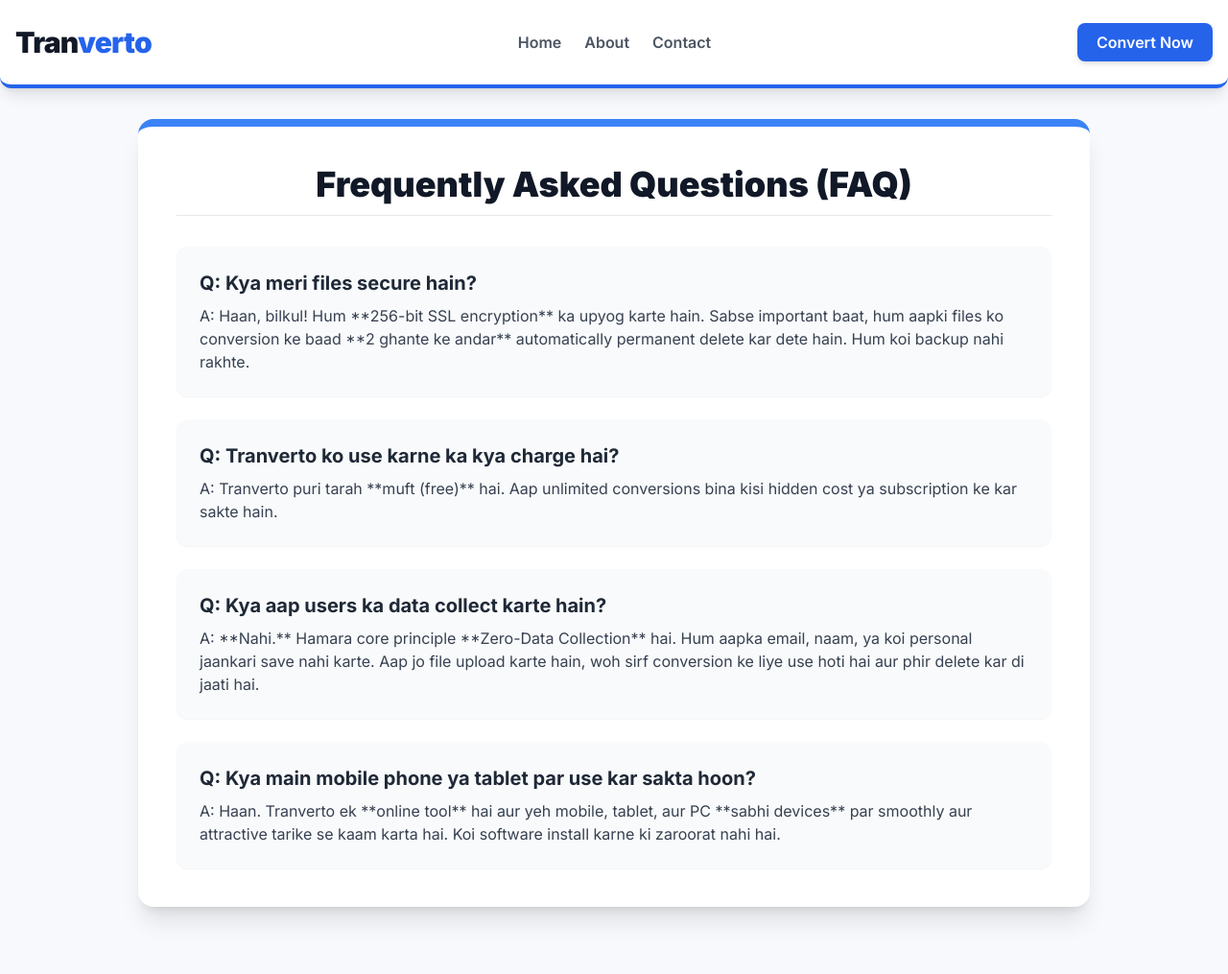
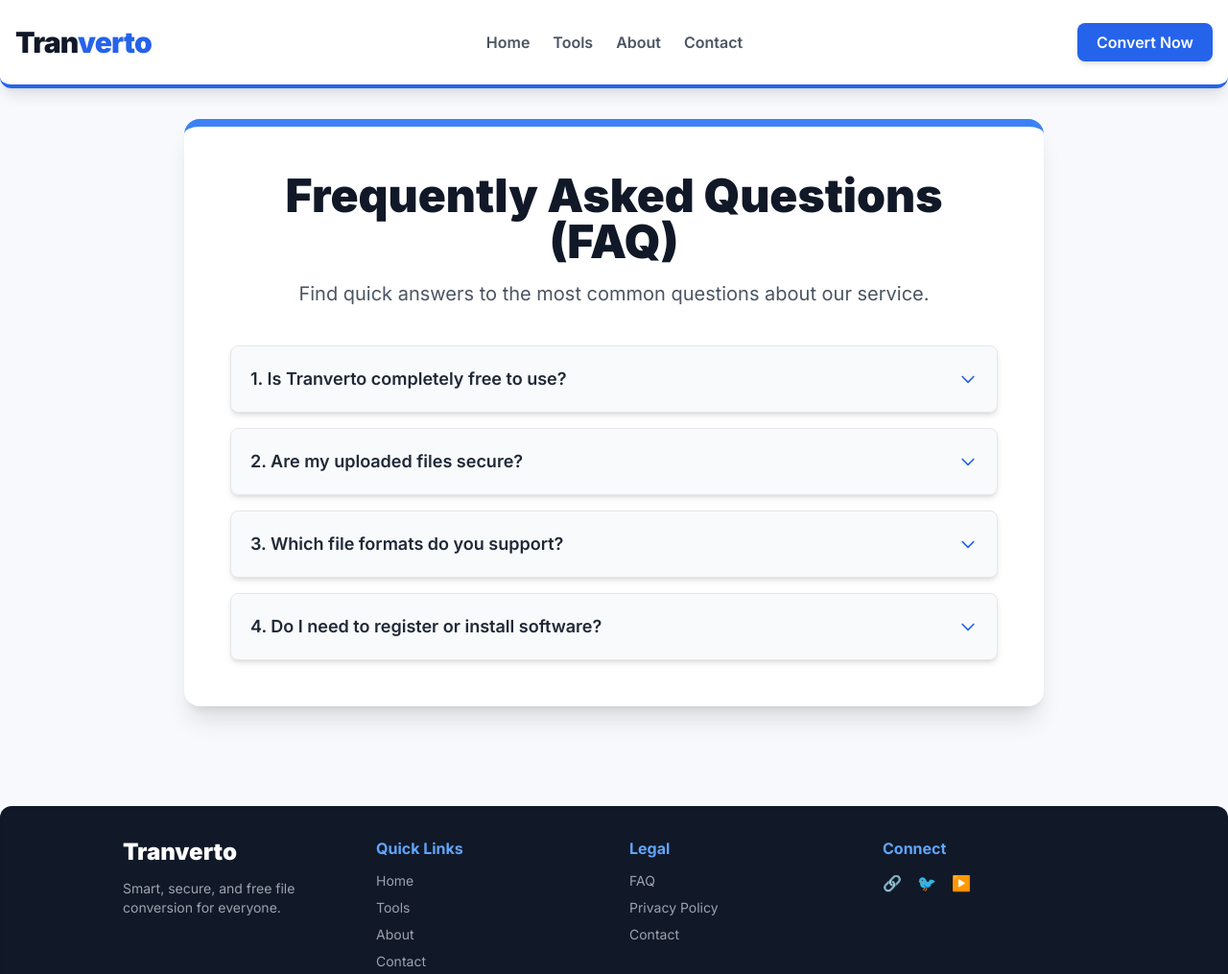
Before and after one commit to sanandrentalborker/Tranverto, a plain HTML site: page faq.html in a window 1280 px wide. Shown: the top 1015 px of the page at 96% size. Drawn offline with nearby package versions, Linux system fonts and the light colour scheme.

Commit message:
faq.html

```diff
--- a/faq.html
+++ b/faq.html
@@ -6,57 +6,98 @@
     <title>FAQ – Tranverto</title>
     <script src="https://cdn.tailwindcss.com"></script>
     <link href="https://fonts.googleapis.com/css2?family=Inter:wght@400;600;700;800;900&display=swap" rel="stylesheet">
+    <style>
+        body {
+            font-family: 'Inter', sans-serif;
+            background-color: #f7f9fc;
+        }
+        .header-sticky {
+            position: sticky;
+            top: 0;
+            z-index: 50;
+        }
+        .faq-item {
+            cursor: pointer;
+            transition: background-color 0.3s;
+        }
+        .faq-answer {
+            max-height: 0;
+            overflow: hidden;
+            transition: max-height 0.4s ease-out;
+        }
+        .faq-item[aria-expanded="true"] .faq-answer {
+            max-height: 500px; /* Adjust this value if content is long */
+            transition: max-height 0.4s ease-in;
+        }
+    </style>
 </head>
-<body class="bg-[#f7f9fc] min-h-screen flex flex-col items-center font-['Inter']">
+<body class="min-h-screen flex flex-col items-center">
 
-    <header class="w-full max-w-7xl px-4 py-4 md:py-6 flex justify-between items-center bg-white rounded-b-xl shadow-lg border-b-4 border-blue-600">
+    <header class="header-sticky w-full max-w-7xl px-4 py-4 md:py-6 flex justify-between items-center bg-white rounded-b-xl shadow-lg border-b-4 border-blue-600">
         <div class="flex items-center space-x-3">
             <h1 class="text-3xl font-black text-gray-900 tracking-tight">Tran<span class="text-blue-600">verto</span></h1>
         </div>
-        <nav class="hidden md:flex space-x-6 text-gray-600 font-semibold">
+
+        <nav class="hidden lg:flex space-x-6 text-gray-600 font-semibold">
             <a href="/" class="hover:text-blue-600">Home</a>
+            <a href="/#tools-grid" class="hover:text-blue-600">Tools</a>
             <a href="/about.html" class="hover:text-blue-600">About</a>
             <a href="/contact.html" class="hover:text-blue-600">Contact</a>
         </nav>
-        <a href="/" class="bg-blue-600 hover:bg-blue-700 text-white font-semibold py-2 px-5 rounded-lg shadow-md transition duration-300 hidden sm:block">
+
+        <a href="/" class="bg-blue-600 hover:bg-blue-700 text-white font-semibold py-2 px-5 rounded-lg shadow-md transition duration-300 hidden md:block">
             Convert Now
         </a>
     </header>
 
-    <main class="w-full max-w-5xl flex-grow px-4 mt-8">
-        <div class="bg-white p-6 sm:p-10 rounded-2xl shadow-xl border-t-8 border-blue-500 mb-10">
-            <h2 class="text-4xl font-black text-gray-900 mb-8 border-b pb-3 text-center">Frequently Asked Questions (FAQ)</h2>
+    <main class="w-full max-w-7xl flex-grow px-4 mt-8">
+        <div class="max-w-4xl mx-auto bg-white p-8 sm:p-12 rounded-2xl shadow-xl border-t-8 border-blue-500 mb-10">
+            <h2 class="text-5xl font-black text-gray-900 mb-4 text-center">Frequently Asked Questions (FAQ)</h2>
+            <p class="text-xl text-gray-600 mb-10 text-center">Find quick answers to the most common questions about our service.</p>
 
-            <div class="space-y-6">
-                <div class="bg-gray-50 p-6 rounded-xl shadow-sm">
-                    <h3 class="text-xl font-bold text-gray-800 mb-2">Q: Kya meri files secure hain?</h3>
-                    <p class="text-gray-700">
-                        A: Haan, bilkul! Hum **256-bit SSL encryption** ka upyog karte hain. Sabse important baat, hum aapki files ko conversion ke baad **2 ghante ke andar** automatically permanent delete kar dete hain. Hum koi backup nahi rakhte.
-                    </p>
+            <div class="space-y-4">
+
+                <div class="faq-item bg-gray-50 border border-gray-200 rounded-lg shadow-md" onclick="toggleAnswer(this)" aria-expanded="false">
+                    <div class="p-5 flex justify-between items-center">
+                        <h4 class="text-lg font-semibold text-gray-800">1. Is Tranverto completely free to use?</h4>
+                        <svg class="w-5 h-5 text-blue-600 transform rotate-0 transition duration-300" fill="none" stroke="currentColor" viewBox="0 0 24 24" xmlns="http://www.w3.org/2000/svg"><path stroke-linecap="round" stroke-linejoin="round" stroke-width="2" d="M19 9l-7 7-7-7"></path></svg>
+                    </div>
+                    <div class="faq-answer">
+                        <p class="p-5 pt-0 text-gray-600 border-t border-gray-200">Yes, Tranverto is 100% free. We offer high-quality file conversion tools without any hidden costs, subscriptions, or limitations on use.</p>
+                    </div>
                 </div>
 
-                <div class="bg-gray-50 p-6 rounded-xl shadow-sm">
-                    <h3 class="text-xl font-bold text-gray-800 mb-2">Q: Tranverto ko use karne ka kya charge hai?</h3>
-                    <p class="text-gray-700">
-                        A: Tranverto puri tarah **muft (free)** hai. Aap unlimited conversions bina kisi hidden cost ya subscription ke kar sakte hain.
-                    </p>
+                <div class="faq-item bg-gray-50 border border-gray-200 rounded-lg shadow-md" onclick="toggleAnswer(this)" aria-expanded="false">
+                    <div class="p-5 flex justify-between items-center">
+                        <h4 class="text-lg font-semibold text-gray-800">2. Are my uploaded files secure?</h4>
+                        <svg class="w-5 h-5 text-blue-600 transform rotate-0 transition duration-300" fill="none" stroke="currentColor" viewBox="0 0 24 24" xmlns="http://www.w3.org/2000/svg"><path stroke-linecap="round" stroke-linejoin="round" stroke-width="2" d="M19 9l-7 7-7-7"></path></svg>
+                    </div>
+                    <div class="faq-answer">
+                        <p class="p-5 pt-0 text-gray-600 border-t border-gray-200">Absolutely. Your files are automatically **deleted from our servers immediately** after conversion and download. We do not store, view, or share your content.</p>
+                    </div>
                 </div>
 
-                <div class="bg-gray-50 p-6 rounded-xl shadow-sm">
-                    <h3 class="text-xl font-bold text-gray-800 mb-2">Q: Kya aap users ka data collect karte hain?</h3>
-                    <p class="text-gray-700">
-                        A: **Nahi.** Hamara core principle **Zero-Data Collection** hai. Hum aapka email, naam, ya koi personal jaankari save nahi karte. Aap jo file upload karte hain, woh sirf conversion ke liye use hoti hai aur phir delete kar di jaati hai.
-                    </p>
+                <div class="faq-item bg-gray-50 border border-gray-200 rounded-lg shadow-md" onclick="toggleAnswer(this)" aria-expanded="false">
+                    <div class="p-5 flex justify-between items-center">
+                        <h4 class="text-lg font-semibold text-gray-800">3. Which file formats do you support?</h4>
+                        <svg class="w-5 h-5 text-blue-600 transform rotate-0 transition duration-300" fill="none" stroke="currentColor" viewBox="0 0 24 24" xmlns="http://www.w3.org/2000/svg"><path stroke-linecap="round" stroke-linejoin="round" stroke-width="2" d="M19 9l-7 7-7-7"></path></svg>
+                    </div>
+                    <div class="faq-answer">
+                        <p class="p-5 pt-0 text-gray-600 border-t border-gray-200">We primarily focus on popular document and image conversions, such as **PDF to DOC, JPG to PNG, and more**. We are constantly working to add more formats based on user demand.</p>
+                    </div>
                 </div>
 
-                <div class="bg-gray-50 p-6 rounded-xl shadow-sm">
-                    <h3 class="text-xl font-bold text-gray-800 mb-2">Q: Kya main mobile phone ya tablet par use kar sakta hoon?</h3>
-                    <p class="text-gray-700">
-                        A: Haan. Tranverto ek **online tool** hai aur yeh mobile, tablet, aur PC **sabhi devices** par smoothly aur attractive tarike se kaam karta hai. Koi software install karne ki zaroorat nahi hai.
-                    </p>
+                <div class="faq-item bg-gray-50 border border-gray-200 rounded-lg shadow-md" onclick="toggleAnswer(this)" aria-expanded="false">
+                    <div class="p-5 flex justify-between items-center">
+                        <h4 class="text-lg font-semibold text-gray-800">4. Do I need to register or install software?</h4>
+                        <svg class="w-5 h-5 text-blue-600 transform rotate-0 transition duration-300" fill="none" stroke="currentColor" viewBox="0 0 24 24" xmlns="http://www.w3.org/2000/svg"><path stroke-linecap="round" stroke-linejoin="round" stroke-width="2" d="M19 9l-7 7-7-7"></path></svg>
+                    </div>
+                    <div class="faq-answer">
+                        <p class="p-5 pt-0 text-gray-600 border-t border-gray-200">No. Tranverto is entirely web-based. There is **no need to sign up or download any software**—just upload your file and convert it directly in your browser.</p>
+                    </div>
                 </div>
+
             </div>
-
         </div>
     </main>
 
@@ -92,7 +133,35 @@
                 </div>
             </div>
         </div>
+
         <p class="text-center text-sm text-gray-500">© 2025 Tranverto. All Rights Reserved. | Proudly Made for the Global Market.</p>
     </footer>
+
+    <script>
+        function toggleAnswer(element) {
+            const answer = element.querySelector('.faq-answer');
+            const icon = element.querySelector('svg');
+            const isExpanded = element.getAttribute('aria-expanded') === 'true';
+
+            if (isExpanded) {
+                element.setAttribute('aria-expanded', 'false');
+                answer.style.maxHeight = '0';
+                icon.style.transform = 'rotate(0deg)';
+            } else {
+                // Collapse all others
+                document.querySelectorAll('.faq-item[aria-expanded="true"]').forEach(item => {
+                    item.setAttribute('aria-expanded', 'false');
+                    item.querySelector('.faq-answer').style.maxHeight = '0';
+                    item.querySelector('svg').style.transform = 'rotate(0deg)';
+                });
+
+                // Expand current one
+                element.setAttribute('aria-expanded', 'true');
+                answer.style.maxHeight = answer.scrollHeight + 'px'; // Set to actual height
+                icon.style.transform = 'rotate(180deg)';
+            }
+        }
+    </script>
+
 </body>
 </html>
```
